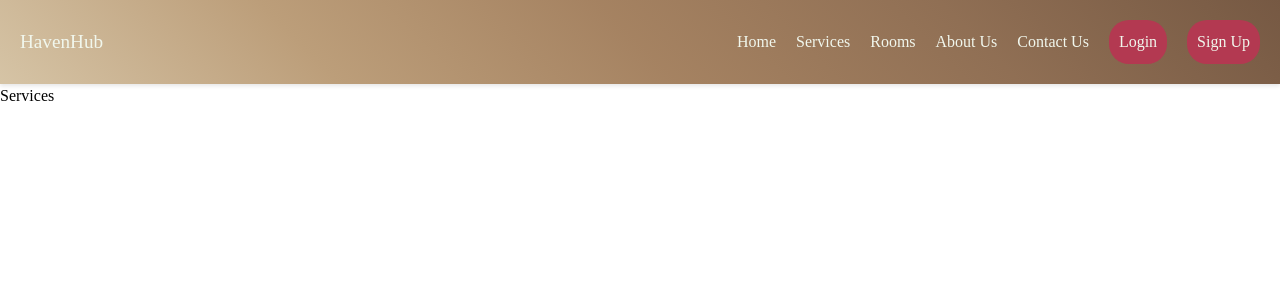
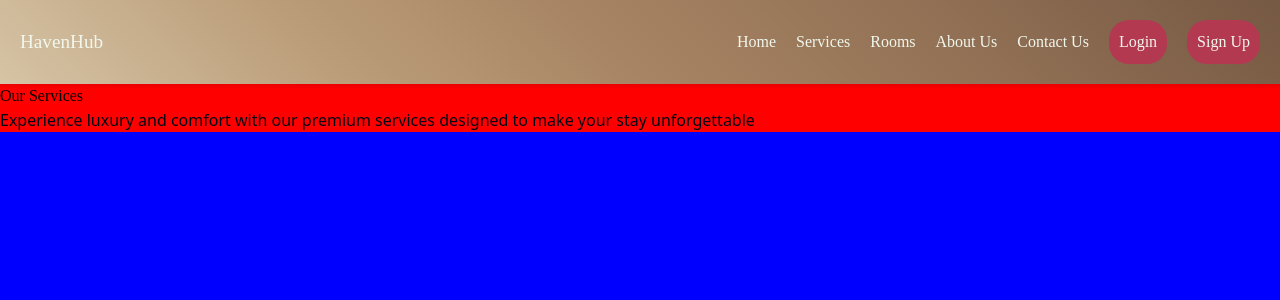
Before and after one commit to Ctrlalton03/HavenHub, a React (Vite) app: page /services in a window 1280 px wide. Shown: the top 300 px of the page. Built offline with nearby package versions, Linux system fonts and the light colour scheme; no server answers; a web font is replaced by a local one.

Commit message:
initial commit

```diff
--- a/package.json
+++ b/package.json
@@ -32,8 +32,9 @@
     "@eslint/js": "^9.11.1",
     "@types/firebase": "^2.4.32",
     "@types/node": "^22.7.5",
-    "@types/react": "^18.3.10",
-    "@types/react-dom": "^18.3.0",
+    "@types/react": "^18.3.18",
+    "@types/react-dom": "^18.3.5",
+    "@types/react-router-dom": "^5.3.3",
     "@vitejs/plugin-react": "^4.3.2",
     "auto": "^11.2.1",
     "autoprefixer": "^10.4.20",
--- a/src/Css/AboutUs.module.css
+++ b/src/Css/AboutUs.module.css
@@ -193,7 +193,7 @@
 
 @media screen and (min-width: 768px) {
     .AboutUsPageContainer{
-        border: 1px solid red;
+        border: none;
     }
 
     .WelcomeHeader{
--- /dev/null
+++ b/src/Css/OurServices.module.css
@@ -0,0 +1,9 @@
+.ServicesLandingPage{
+    background-color: blue;
+    width: 100%;
+    height: 95vh;
+}
+.ServicesOpeningSection{
+    background-color: red;
+    width: 100%;
+}
--- a/src/Pages/AboutUs.tsx
+++ b/src/Pages/AboutUs.tsx
@@ -3,7 +3,7 @@ import styles from '../Css/AboutUs.module.css';
 import { Link } from 'react-router-dom';
 
 
-const AboutUs = () => {
+const AboutUs: React.FC = () => {
 
     const sectionsRef = useRef<(HTMLDivElement | null)[]>([]);
 
@@ -35,7 +35,7 @@ const AboutUs = () => {
         };
     }, []);
 
-    const setSectionRef = (element: HTMLDivElement | null, index: number) => {
+    const setSectionRef = (element: HTMLDivElement | null, index: number): void => {
         if (element) sectionsRef.current[index] = element;
     };
 
@@ -50,7 +50,7 @@ const AboutUs = () => {
                     <div className={styles.WelcomeHeader}>
                         <div className={styles.WelcomeContent}>
                             <h1>About</h1>
-                            <p>Welcome to HavenHub, a premier hotel dedicated to providing guests with a truly exceptional experience. From the moment you arrive at our luxurious reception, you’ll be embraced by a blend of comfort and sophistication that sets us apart. Our mission is to make every stay unforgettable, offering personalized services and world-class amenities that cater to your every need.</p>
+                            <p>Welcome to HavenHub, a premier hotel dedicated to providing guests with a truly exceptional experience. From the moment you arrive at our luxurious reception, you'll be embraced by a blend of comfort and sophistication that sets us apart. Our mission is to make every stay unforgettable, offering personalized services and world-class amenities that cater to your every need.</p>
                         </div>
                         <div className={styles.ImageBreaker}>
                         <img src="../Images/AboutPageDesk.jpg" alt="Hotel" />
@@ -60,7 +60,7 @@ const AboutUs = () => {
                     <div className={`${styles.CommitmentList} ${styles['fade-in']}`} ref={(el) => setSectionRef(el, 0)}>
                         <div className={styles.CommitmentListContent}>
                             <h2>Our Commitment to Excellence</h2>
-                            <p>At HavenHub, your satisfaction is our top priority. Whether you’re visiting for business, leisure, or a special event, we offer a range of services designed to ensure your stay is nothing short of perfect:</p>
+                            <p>At HavenHub, your satisfaction is our top priority. Whether you're visiting for business, leisure, or a special event, we offer a range of services designed to ensure your stay is nothing short of perfect:</p>
                             <ul>
                                 <li>
                                     <h3>Personalized Concierge Services</h3>
--- a/src/Pages/Services.tsx
+++ b/src/Pages/Services.tsx
@@ -1,9 +1,14 @@
-
+import styles from "../Css/OurServices.module.css"
 
 const ServicesPage = () =>{
     return (
         <div>
-            <h1>Services</h1>
+            <section className={styles.ServicesLandingPage}>
+                <div className={styles.ServicesOpeningSection}>
+                    <h1>Our Services</h1>
+                    <h3>Experience luxury and comfort with our premium services designed to make your stay unforgettable</h3>
+                </div>
+            </section>
         </div>
     );
 };
--- /dev/null
+++ b/src/types/css.d.ts
@@ -0,0 +1,4 @@
+declare module '*.module.css' {
+  const classes: { [key: string]: string };
+  export default classes;
+}
```
Also changed, not shown: tsconfig.json (+17 -5 lines), 2 other files (tests, documents, lock files or other folders).
